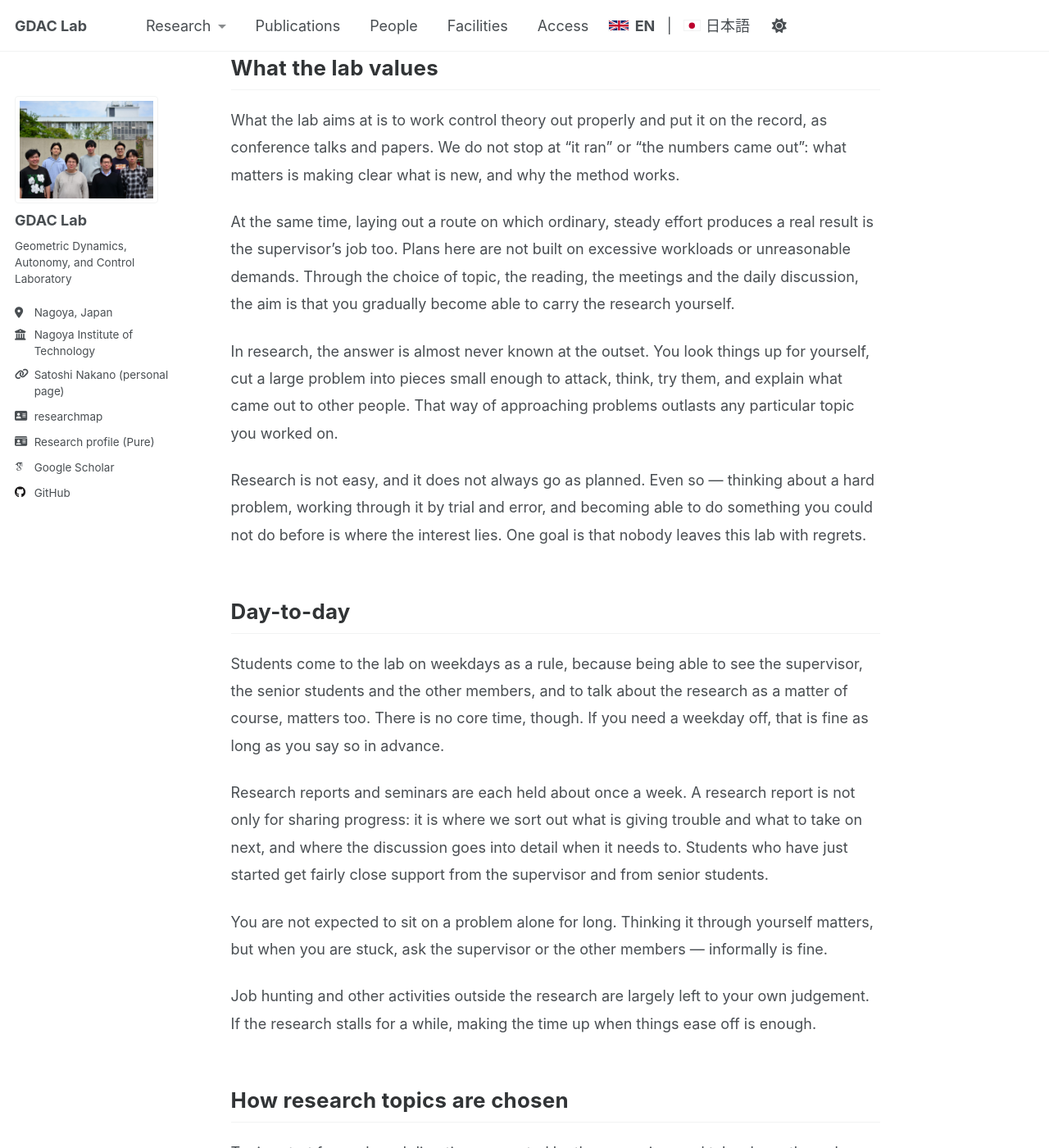
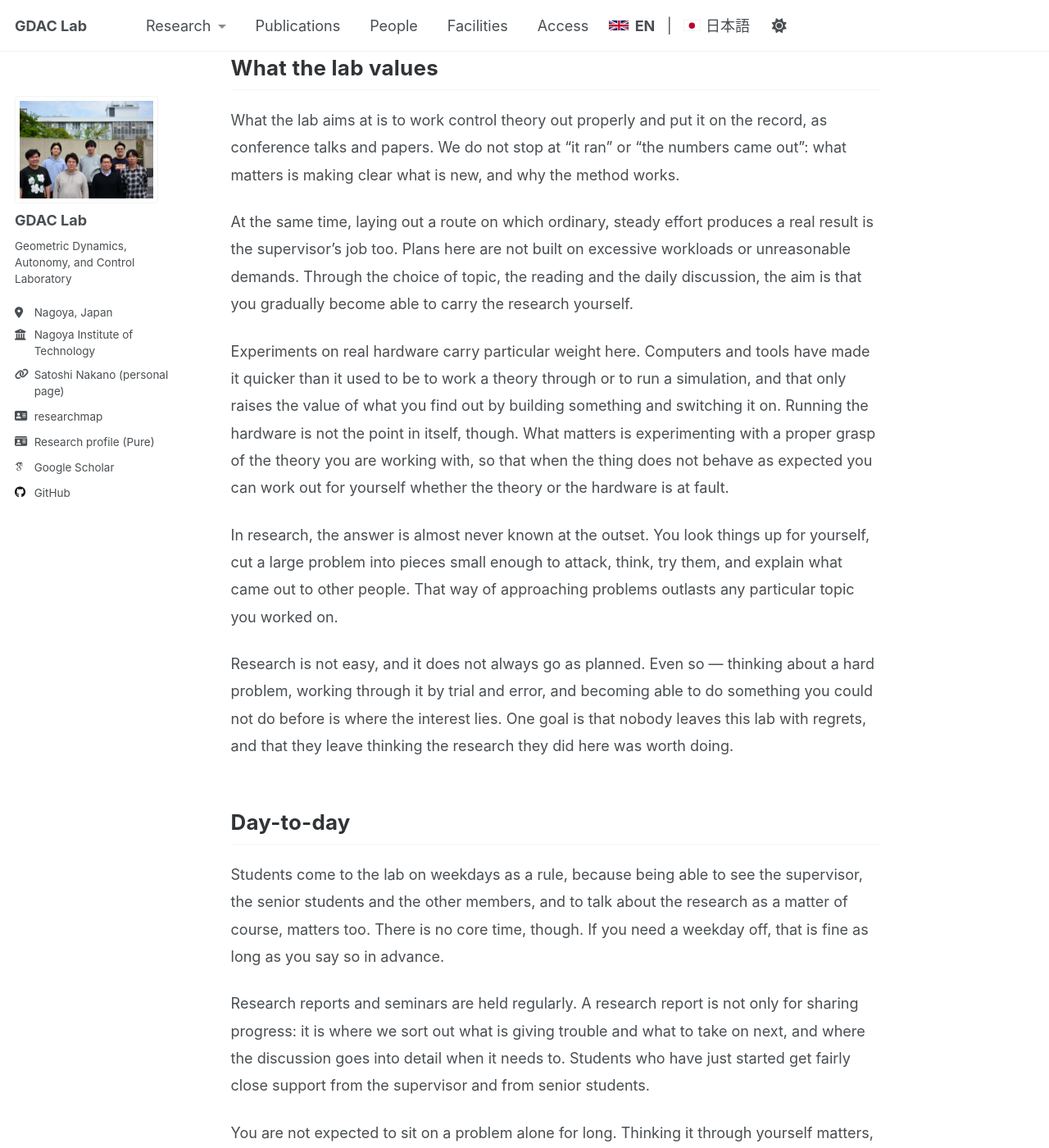
Before and after one commit to GDAC-Lab/gdac-lab.github.io, a Jekyll site: the page built from _pages/policy.md, in a window 1280 px wide and 1400 px high, scrolled down 220 px. Shown: the whole window at 82% size. Built offline with Jekyll 4.4.1, drawn with Linux system fonts in a browser that asks for light colours; some of the changed text lies outside the part shown.

```diff
--- a/_pages/policy.md
+++ b/_pages/policy.md
@@ -28,21 +28,23 @@ student joins.
 
 What the lab aims at is to work control theory out properly and put it on the record, as conference talks and papers. We do not stop at "it ran" or "the numbers came out": what matters is making clear what is new, and why the method works.
 
-At the same time, laying out a route on which ordinary, steady effort produces a real result is the supervisor's job too. Plans here are not built on excessive workloads or unreasonable demands. Through the choice of topic, the reading, the meetings and the daily discussion, the aim is that you gradually become able to carry the research yourself.
+At the same time, laying out a route on which ordinary, steady effort produces a real result is the supervisor's job too. Plans here are not built on excessive workloads or unreasonable demands. Through the choice of topic, the reading and the daily discussion, the aim is that you gradually become able to carry the research yourself.
+
+Experiments on real hardware carry particular weight here. Computers and tools have made it quicker than it used to be to work a theory through or to run a simulation, and that only raises the value of what you find out by building something and switching it on. Running the hardware is not the point in itself, though. What matters is experimenting with a proper grasp of the theory you are working with, so that when the thing does not behave as expected you can work out for yourself whether the theory or the hardware is at fault.
 
 In research, the answer is almost never known at the outset. You look things up for yourself, cut a large problem into pieces small enough to attack, think, try them, and explain what came out to other people. That way of approaching problems outlasts any particular topic you worked on.
 
-Research is not easy, and it does not always go as planned. Even so — thinking about a hard problem, working through it by trial and error, and becoming able to do something you could not do before is where the interest lies. One goal is that nobody leaves this lab with regrets.
+Research is not easy, and it does not always go as planned. Even so — thinking about a hard problem, working through it by trial and error, and becoming able to do something you could not do before is where the interest lies. One goal is that nobody leaves this lab with regrets, and that they leave thinking the research they did here was worth doing.
 
 ## Day-to-day
 
 Students come to the lab on weekdays as a rule, because being able to see the supervisor, the senior students and the other members, and to talk about the research as a matter of course, matters too. There is no core time, though. If you need a weekday off, that is fine as long as you say so in advance.
 
-Research reports and seminars are each held about once a week. A research report is not only for sharing progress: it is where we sort out what is giving trouble and what to take on next, and where the discussion goes into detail when it needs to. Students who have just started get fairly close support from the supervisor and from senior students.
+Research reports and seminars are held regularly. A research report is not only for sharing progress: it is where we sort out what is giving trouble and what to take on next, and where the discussion goes into detail when it needs to. Students who have just started get fairly close support from the supervisor and from senior students.
 
 You are not expected to sit on a problem alone for long. Thinking it through yourself matters, but when you are stuck, ask the supervisor or the other members — informally is fine.
 
-Job hunting and other activities outside the research are largely left to your own judgement. If the research stalls for a while, making the time up when things ease off is enough.
+When it comes to job hunting, tell me once your plans firm up. If I know when you will be away and roughly how much time it will take, the research schedule can be arranged around it. Rather than settling it one way in advance, we talk it over as it comes up and look for an arrangement that lets both the job hunting and the research move.
 
 ## How research topics are chosen
 
```
Also changed, not shown: _pages/ja/policy.md (+6 -4 lines).
